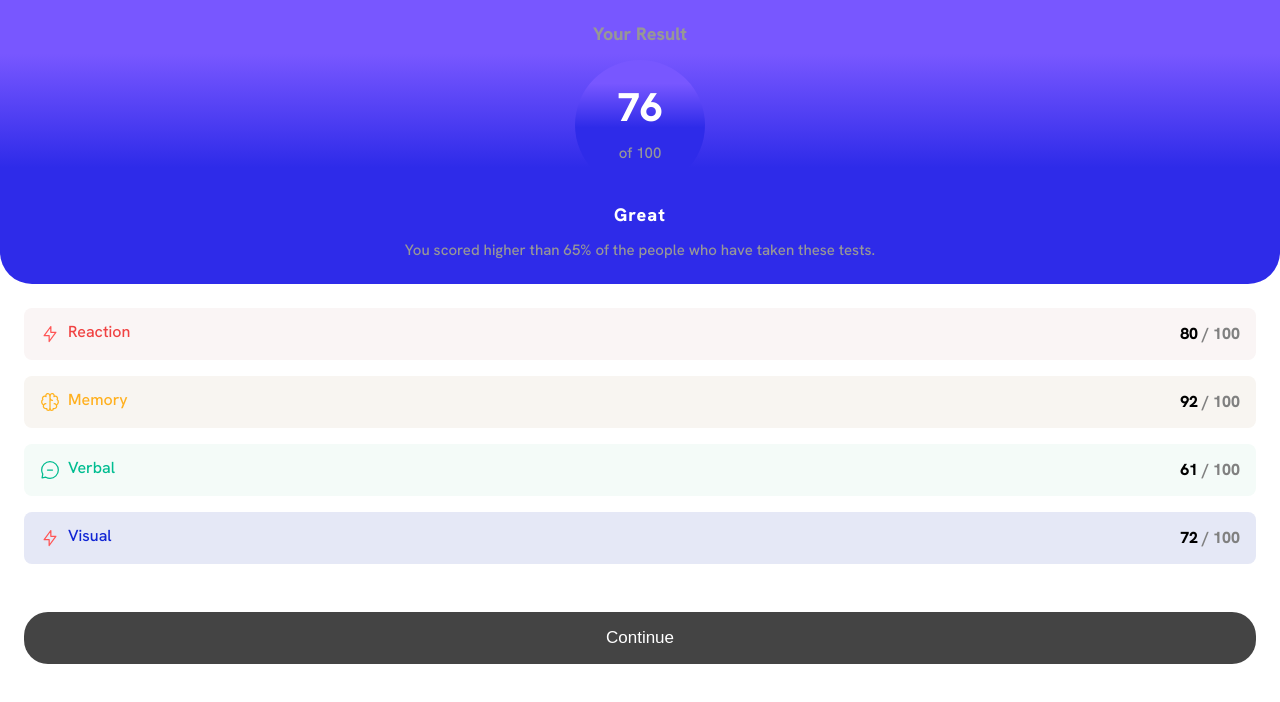
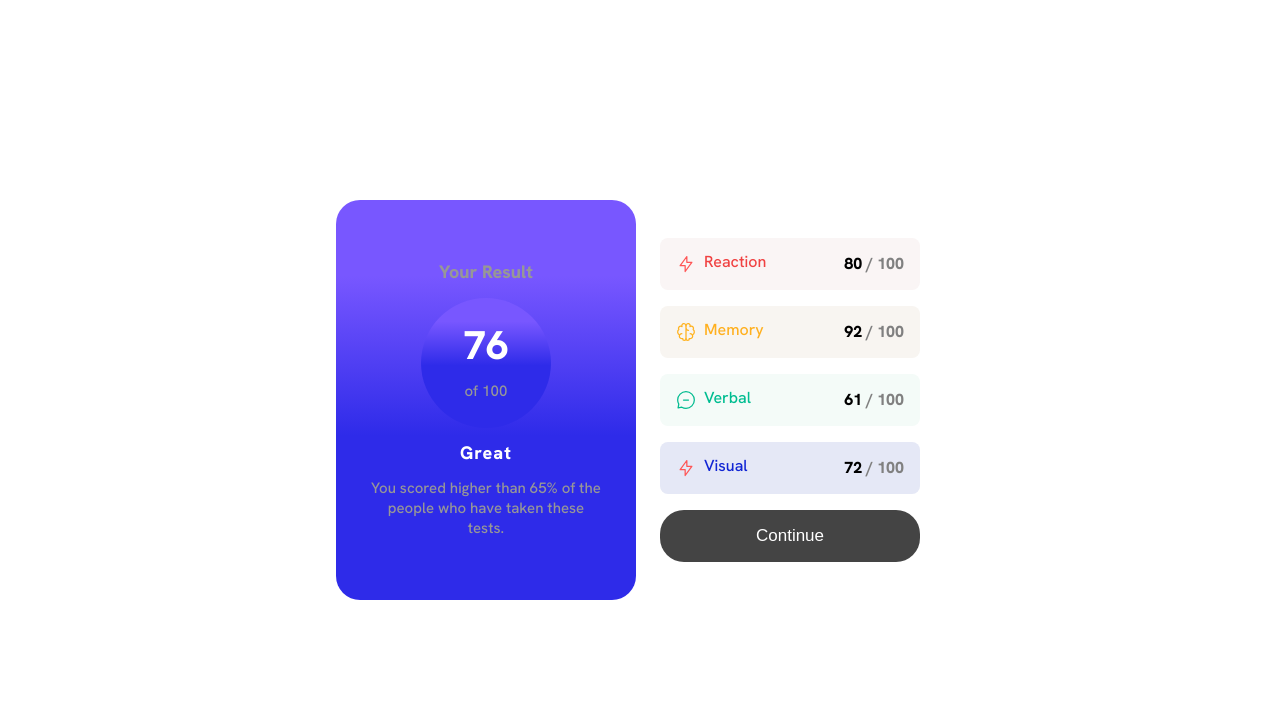
Before and after one commit to emre-02/-Results-summary-component, a plain HTML site: page index.html in a window 1280 px wide. Drawn offline with Linux system fonts and the light colour scheme.

Commit message:
Add files via upload
Initial commit

```diff
--- a/assets/style/main.css
+++ b/assets/style/main.css
@@ -3,13 +3,8 @@
 }
 
 body {
-
   font-family: "Hanken Grotesk", sans-serif;
-
 }
-
-/*header*/
-
 
 .result {
   display: flex;
@@ -47,16 +42,14 @@ body {
     rgba(120, 87, 255, 1) 100%
   );
   padding: 8px;
-
 }
 
-.result__circle-text{
+.result__circle-text {
   display: flex;
   justify-content: center;
   align-items: center;
   gap: 16px;
   flex-direction: column;
-
 }
 
 .result .result__gray {
@@ -64,7 +57,6 @@ body {
   font-size: 15px;
   font-weight: 500;
   line-height: 20px;
-
 }
 
 .result .result__gray-up {
@@ -72,7 +64,6 @@ body {
   font-size: 18px;
   font-weight: 800;
   line-height: 20px;
-
 }
 
 .result .result__white {
@@ -88,17 +79,161 @@ body {
   font-weight: 800;
 }
 
-
-
-.result__circle-text .result__white{
+.result__circle-text .result__white {
   font-size: 24px;
   font-weight: 700;
 }
 
 /*main*/
 
+.summary {
+  display: flex;
+  flex-direction: column;
+  justify-content: center;
+  align-items: center;
+  gap: 16px;
+  margin: 24px;
+}
 
-.summary{
+.summary .summary__reaction {
+  border: none;
+  width: 100%;
+  display: flex;
+  justify-content: space-between;
+  align-items: center;
+  padding: 16px;
+  border-radius: 8px;
+  background-color: hsl(0, 33%, 97%);
+}
+
+.summary .summary__reaction-img {
+  display: flex;
+  flex-direction: row-reverse;
+  gap: 8px;
+  color: hsl(0, 85%, 60%);
+}
+
+.summary .summary__memory {
+  border: none;
+  width: 100%;
+  display: flex;
+  justify-content: space-between;
+  align-items: center;
+  padding: 16px;
+  border-radius: 8px;
+  background-color: hsl(34, 33%, 96%);
+}
+
+.summary .summary__memory-img {
+  display: flex;
+  flex-direction: row-reverse;
+  gap: 8px;
+  color: hsl(39, 100%, 56%);
+}
+
+.summary .summary__verbal {
+  border: none;
+  width: 100%;
+  display: flex;
+  justify-content: space-between;
+  align-items: center;
+  padding: 16px;
+  border-radius: 8px;
+  background-color: hsl(160, 43%, 97%);
+}
+
+.summary .summary__verbal-img {
+  display: flex;
+  flex-direction: row-reverse;
+  gap: 8px;
+  color: hsl(166, 100%, 37%);
+}
+
+.summary .summary__visual {
+  border: none;
+  width: 100%;
+  display: flex;
+  justify-content: space-between;
+  align-items: center;
+  padding: 16px;
+  border-radius: 8px;
+  background-color: hsl(230, 47%, 93%);
+}
+
+.summary .summary__visual-img {
+  display: flex;
+  flex-direction: row-reverse;
+  gap: 8px;
+  color: hsl(234, 85%, 45%);
+}
+
+.summary .summary__gray {
+  color: gray;
+  font-weight: 800;
+}
+
+.summary .summary__black {
+  color: black;
+  font-weight: 800;
+}
+
+/*footer*/
+
+body > footer {
+  display: flex;
+  justify-content: center;
+  align-items: center;
+}
+
+.button button {
+  width: 100%;
+  padding: 16px 96px 16px 96px;
+  border: none;
+  border-radius: 24px;
+  color: white;
+  background-color: rgb(68, 68, 68);
+  margin: auto;
+  cursor: pointer;
+
+}
+
+.button .button__continue {
+  font-size: 17px;
+  font-weight: 500;
+}
+
+@media screen and (min-width: 800px) {
+  .container {
+    width: 100vw;
+    height: 100vh;
+
+    display: flex;
+
+    align-items: center;
+    justify-content: center;
+  }
+
+  .result {
+    display: flex;
+    flex-direction: column;
+    justify-content: center;
+    align-items: center;
+    gap: 16px;
+    text-align: center;
+    background: rgb(46, 43, 233);
+    background: linear-gradient(
+      0deg,
+      rgba(46, 43, 233, 1) 41%,
+      rgba(120, 87, 255, 1) 81%,
+      rgba(120, 87, 255, 1) 100%
+    );
+    padding: 24px 32px 24px 32px;
+    border-radius: 24px;
+    height: 400px;
+    width: 300px;
+  }
+
+  .summary {
     display: flex;
     flex-direction: column;
     justify-content: center;
@@ -106,126 +241,21 @@ body {
     gap: 16px;
     margin: 24px;
 
+  }
+
+
+  .button button  {
+    width: 100%;
+    padding: 16px 96px 16px 96px;
+    border: none;
+    border-radius: 24px;
+    color: white;
+    background-color: rgb(68, 68, 68);
+    margin: auto;
+    cursor: pointer;
 
 
   }
 
-.summary .summary__reaction{
-    border:none;
-    width: 100%;
-    display: flex;
-    justify-content: space-between;
-    align-items: center;
-    padding: 16px;
-    border-radius: 8px;
-    background-color: hsl(0, 33%, 97%);
 
 }
-
-.summary .summary__reaction-img{
-    display: flex;
-    flex-direction: row-reverse;
-    gap: 8px;
-    color:hsl(0, 85%, 60%) ;
-
-}
-
-
-.summary .summary__memory{
-    border:none;
-    width: 100%;
-    display: flex;
-    justify-content: space-between;
-    align-items: center;
-    padding: 16px;
-    border-radius: 8px;
-    background-color: hsl(34, 33%, 96%);
-
-}
-
-.summary .summary__memory-img{
-    display: flex;
-    flex-direction: row-reverse;
-    gap: 8px;
-    color:hsl(39, 100%, 56%) ;
-
-}
-
-.summary .summary__verbal{
-    border:none;
-    width: 100%;
-    display: flex;
-    justify-content: space-between;
-    align-items: center;
-    padding: 16px;
-    border-radius: 8px;
-    background-color: hsl(160, 43%, 97%);
-
-}
-
-.summary .summary__verbal-img{
-    display: flex;
-    flex-direction: row-reverse;
-    gap: 8px;
-    color:hsl(166, 100%, 37%) ;
-
-}
-
-.summary .summary__visual{
-    border:none;
-    width: 100%;
-    display: flex;
-    justify-content: space-between;
-    align-items: center;
-    padding: 16px;
-    border-radius: 8px;
-    background-color:hsl(230, 47%, 93%) ;
-
-}
-
-.summary .summary__visual-img{
-    display: flex;
-    flex-direction: row-reverse;
-    gap: 8px;
-    color:hsl(234, 85%, 45%) ;
-
-}
-
-
-.summary .summary__gray{
-    color: gray;
-    font-weight: 800;
-}
-
-.summary .summary__black{
-    color: black;
-    font-weight: 800;
-}
-
-/*footer*/
-
-body > footer {
-
-  display: flex;
-    justify-content: center;
-    align-items: center;
-}
-
-
-
-footer > button{
-    width: 100%;
-    padding: 16px 32px 16px 32px;
-    border: none;
-    border-radius: 24px;
-    color: white;
-    background-color: rgb(68, 68, 68);
-    margin: 24px;
-    cursor: pointer;
-}
-
-.button{
-    font-size: 17px;
-    font-weight: 500;
-
-}
--- a/index.html
+++ b/index.html
@@ -26,7 +26,7 @@
     />
   </head>
   <body>
-    <header>
+    <div class="container">
       <div class="result">
         <p class="result__gray-up">Your Result</p>
         <div class="result__circle">
@@ -40,9 +40,9 @@
           You scored higher than 65% of the people who have taken these tests.
         </p>
       </div>
-    </header>
 
-    <main>
+
+
       <div class="summary">
         <div class="summary__reaction">
           <div class="summary__reaction-img">
@@ -87,14 +87,22 @@
             <span class="summary__black">72</span
             ><span class="summary__gray"> / 100</span>
           </p>
+
         </div>
+
+
+      <div class="button">
+
+        <button type="button"><span class="button__continue">Continue</span></button>
+
       </div>
-    </main>
 
-    <footer>
 
-        <button type="button"><span class="button">Continue</span></button>
+      </div>
 
-    </footer>
+
+
+
+    </div>
   </body>
 </html>
```
Lines whose indentation alone changed are shown as unchanged.
